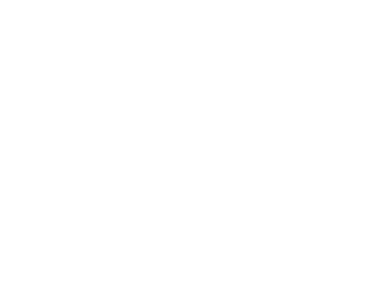
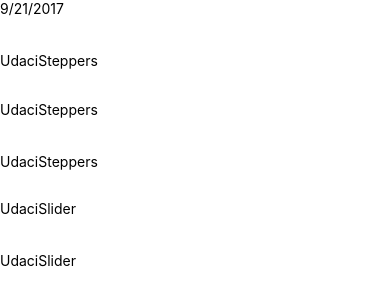
Before and after one commit to swaption2009/react-native-udacifitness, a React Native app: screen / in a window 390 px wide. Shown: the top 306 px of the page. Built offline with nearby package versions, Linux system fonts and the light colour scheme.

Commit message:
add sub-components
UdacitySlider
UdacitySteppers
DateHeader

```diff
--- a/components/AddEntry.js
+++ b/components/AddEntry.js
@@ -1,6 +1,9 @@
 import React, { Component } from 'react'
 import { View } from 'react-native'
 import { getMetricMetaInfo } from '../utils/helpers'
+import UdaciSlider from './UdacitySlider'
+import UdaciSteppers from './UdacitySteppers'
+import DateHeader from './DateHeader'
 
 export default class AddEntry extends Component {
   state = {
@@ -38,9 +41,33 @@
     }))
   }
   render() {
+    const metaInfo = getMetricMetaInfo()
+
     return (
       <View>
+        <DateHeader date={(new Date()).toLocaleDateString()}/>
+        {Object.keys(metaInfo).map((key) => {
+          const { getIcon, type, ...rest } = metaInfo[key]
+          const value = this.state[key]
 
+          return (
+            <View key={key}>
+              {getIcon()}
+              {type === 'slider'
+                ? <UdaciSlider
+                  value={value}
+                  onChange={(value) => this.slide(key, value)}
+                  {...rest}
+                />
+                : <UdaciSteppers
+                  value={value}
+                  onIncrement={() => this.increment(key)}
+                  onDecrement={() => this.decrement(key)}
+                  {...rest}
+                />}
+            </View>
+          )
+        })}
       </View>
     )
   }
--- /dev/null
+++ b/components/DateHeader.js
@@ -0,0 +1,10 @@
+import React from 'react'
+import { Text } from 'react-native'
+
+export default function DateHeader ({ date }) {
+  return (
+    <Text>
+      {date}
+    </Text>
+  )
+}
--- /dev/null
+++ b/components/UdacitySlider.js
@@ -0,0 +1,10 @@
+import React from 'react'
+import { View, Text } from 'react-native'
+
+export default function UdaciSlider () {
+  return (
+    <View>
+      <Text>UdaciSlider</Text>
+    </View>
+  )
+}
--- /dev/null
+++ b/components/UdacitySteppers.js
@@ -0,0 +1,10 @@
+import React from 'react'
+import { View, Text } from 'react-native'
+
+export default function UdaciSteppers () {
+  return (
+    <View>
+      <Text>UdaciSteppers</Text>
+    </View>
+  )
+}
```
Also changed, not shown: 1 other file (tests, documents, lock files or other folders).
